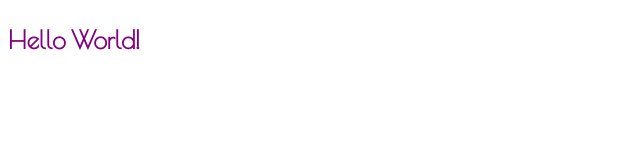
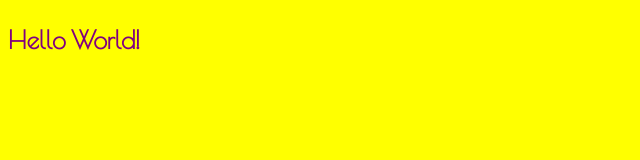
Before and after one commit to hannadarroll/hannadarroll.github.io, a plain HTML site: page index.html in a window 1280 px wide. Shown: the whole page, without its empty margins (0-640 px from the left). Drawn offline with nearby package versions, Linux system fonts and the light colour scheme.

Commit message:
Update main.css

```diff
--- a/main.css
+++ b/main.css
@@ -1,5 +1,6 @@
-.hi{
+html{
 font-family: 'Poiret One', cursive;
 color: purple;
 font-size: 25px;
+background-color:yellow;
 }
```
